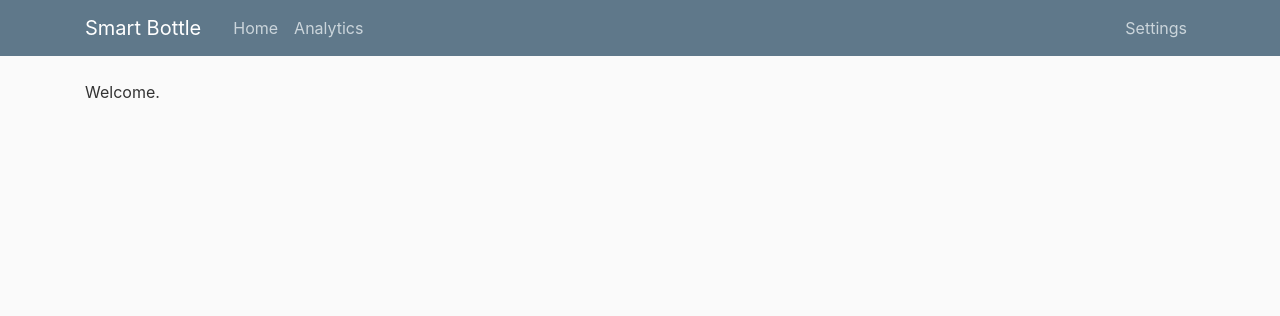
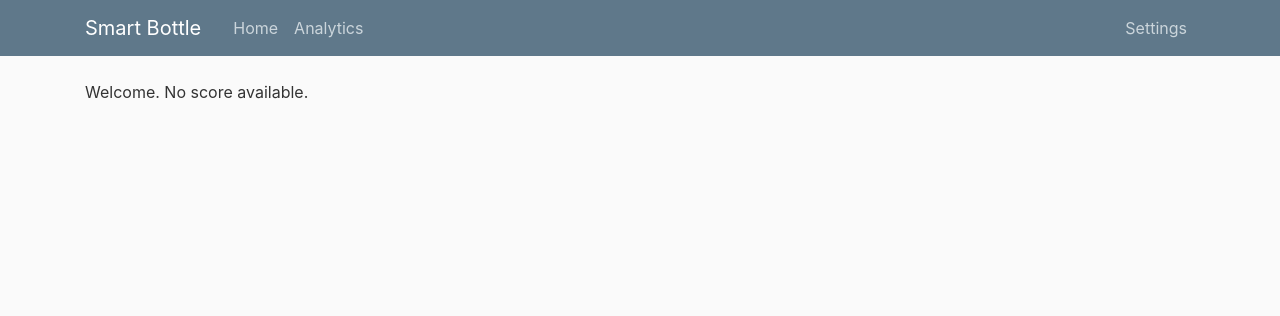
Before and after one commit to duartegalvao/Smart-Bottle, a Django app: page / in a window 1280 px wide. Shown: the top 316 px of the page. Run offline with Django 3.2, Linux system fonts and the light colour scheme; tables that the repository leaves empty hold one stand-in row (values such as "Sample post"); some libraries are stand-ins or nearby versions.

Commit message:
Start index view logic

```diff
--- a/bottle/bottleAnalytics/templates/bottleAnalytics/index.html
+++ b/bottle/bottleAnalytics/templates/bottleAnalytics/index.html
@@ -3,4 +3,10 @@
 
 {% block content %}
     Welcome.
+
+    {% if score == 'E' %}
+        No score available.
+    {% else %}
+        Your score is {{ score }}!
+    {% endif %}
 {% endblock %}
--- a/bottle/bottleAnalytics/views/api.py
+++ b/bottle/bottleAnalytics/views/api.py
@@ -1,3 +1,6 @@
+import traceback
+from datetime import datetime
+
 from rest_framework import status
 from rest_framework.decorators import api_view
 from rest_framework.response import Response
@@ -17,7 +20,7 @@ def bottle_update(request):
                 bottle_reading = BottleReading()
                 bottle_reading.temp = data_point['temp']
                 bottle_reading.weight = data_point['weight']
-                bottle_reading.time = data_point['time']
+                bottle_reading.time = datetime.fromtimestamp(data_point['time'])
                 bottle_reading.save()
             except KeyError or TypeError:
                 #  Ignore errors inside batch, accepting all successful
@@ -34,6 +37,7 @@ def bottle_update(request):
             "status": "keyError",
         }, status=status.HTTP_400_BAD_REQUEST)
     except TypeError:
+        print(traceback.format_exc())
         return Response({
             "status": "typeError",
         }, status=status.HTTP_400_BAD_REQUEST)
--- a/bottle/bottleAnalytics/views/interface.py
+++ b/bottle/bottleAnalytics/views/interface.py
@@ -1,15 +1,36 @@
+from datetime import datetime, timedelta
+
 from django.shortcuts import render
-from django.http import HttpResponse
+
+from bottleAnalytics.classify import classify
+from bottleAnalytics.models import BottleReading, PreviousScore
 
 
 def index_view(request):
-    return render(request, 'bottleAnalytics/index.html')
+    p_score = PreviousScore.objects\
+        .filter(calculated__gte=datetime.now() - timedelta(hours=1))
+
+    if p_score.exists():
+        score = p_score.order_by('-calculated')[0].score
+    else:
+        readings = BottleReading.objects\
+            .filter(time__gte=datetime.now() - timedelta(days=1))\
+            .order_by('time')
+        score = classify(readings)
+        if score != 'E':
+            PreviousScore.objects.create(score=score)
+
+    return render(request, 'bottleAnalytics/index.html', context={
+        'score': score,
+    })
 
 
 def analytics_view(request):
     """Shows the current "health status" to the user of the bottle"""
-    # TODO Run the "health algorithm" and respond with current health status.
-    return render(request, 'bottleAnalytics/analytics.html')
+    p_scores = PreviousScore.objects.all().order_by('-calculated')
+    return render(request, 'bottleAnalytics/analytics.html', context={
+        'scores': p_scores,
+    })
 
 
 def settings_view(request):
```
